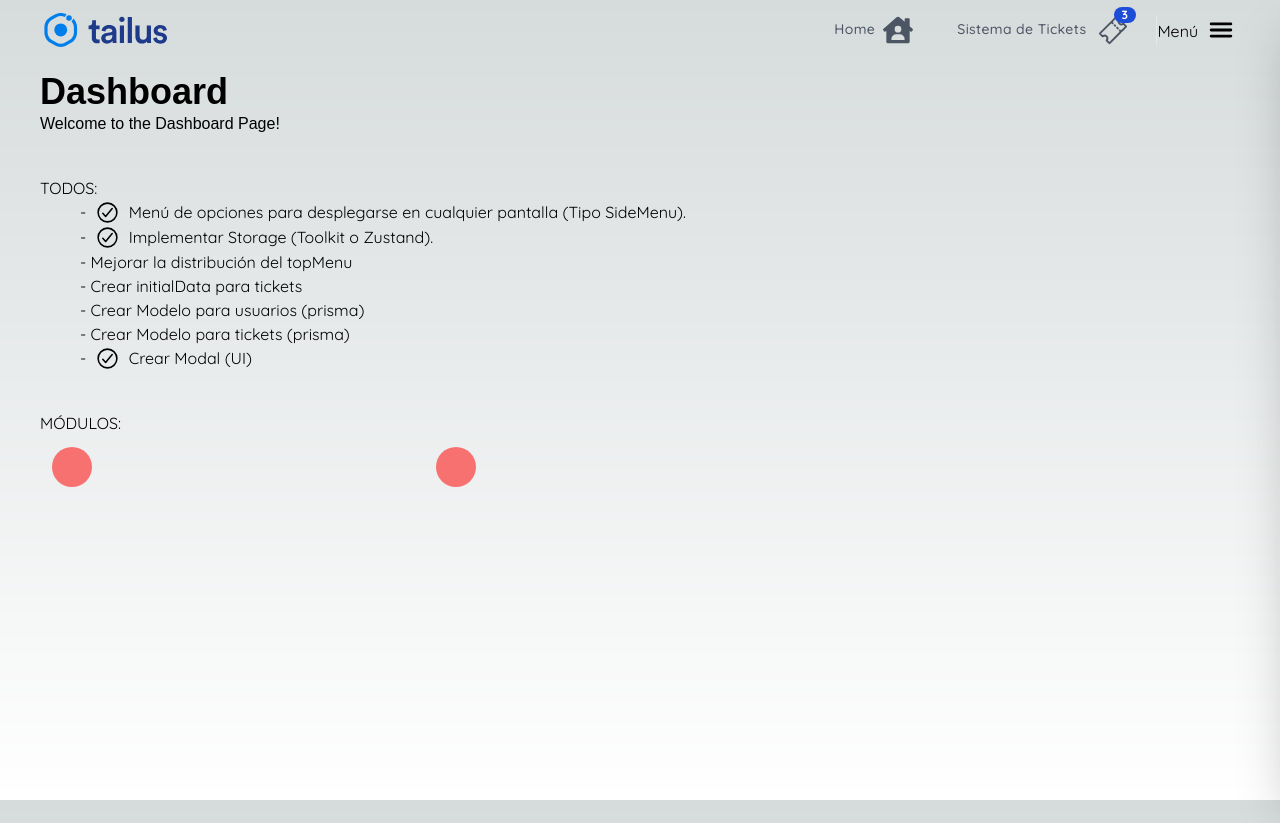
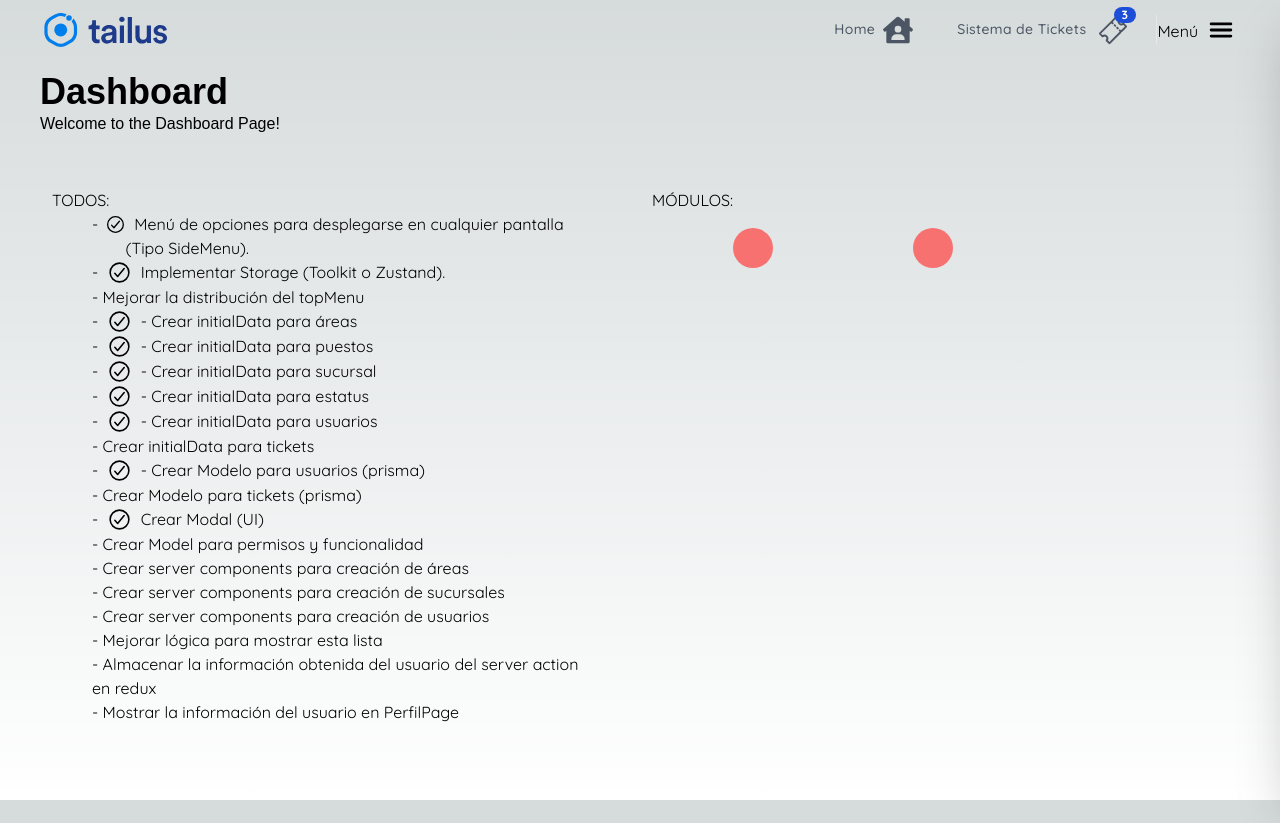
Before and after one commit to JCUrquiza/crmsmocho, a Next.js app: page /dashboard in a window 1280 px wide. After the commit the page ends 800 px from the top, so only its background shows below. Built offline with nearby package versions, Linux system fonts and the light colour scheme; a web font is replaced by a local one.

Commit message:
Improve de flex with containers in dashboard page

```diff
--- a/src/app/dashboard/page.tsx
+++ b/src/app/dashboard/page.tsx
@@ -10,7 +10,9 @@ export default function TicketsPage() {
 
             <div className='py-10'>
 
-                <div className='pb-10'>
+                <div className='flex flex-row w-full'>
+
+                    <div className='flex flex-col w-1/2 m-3'>
                         <h3>TODOS:</h3>
                         <ul className='px-10'>
                             <li className='flex'>
@@ -22,21 +24,53 @@ export default function TicketsPage() {
                                 Implementar Storage (Toolkit o Zustand).
                             </li>
                             <li> - Mejorar la distribución del topMenu</li>
+                            <li className='flex'>
+                                - &nbsp; <IoCheckmarkCircleOutline size={25} /> &nbsp;
+                                - Crear initialData para áreas
+                            </li>
+                            <li className='flex'>
+                                - &nbsp; <IoCheckmarkCircleOutline size={25} /> &nbsp;
+                                - Crear initialData para puestos
+                            </li>
+                            <li className='flex'>
+                                - &nbsp; <IoCheckmarkCircleOutline size={25} /> &nbsp;
+                                - Crear initialData para sucursal
+                            </li>
+                            <li className='flex'>
+                                - &nbsp; <IoCheckmarkCircleOutline size={25} /> &nbsp;
+                                - Crear initialData para estatus
+                            </li>
+                            <li className='flex'>
+                                - &nbsp; <IoCheckmarkCircleOutline size={25} /> &nbsp;
+                                - Crear initialData para usuarios
+                            </li>
                             <li> - Crear initialData para tickets</li>
-                        <li> - Crear Modelo para usuarios (prisma)</li>
+                            <li className='flex'>
+                                - &nbsp; <IoCheckmarkCircleOutline size={25} /> &nbsp;
+                                - Crear Modelo para usuarios (prisma)
+                            </li>
                             <li> - Crear Modelo para tickets (prisma)</li>
                             <li className='flex'>
                                 - &nbsp; <IoCheckmarkCircleOutline size={25} /> &nbsp;
                                 Crear Modal (UI)
                             </li>
+                            <li> - Crear Model para permisos y funcionalidad</li>
+                            <li> - Crear server components para creación de áreas</li>
+                            <li> - Crear server components para creación de sucursales</li>
+                            <li> - Crear server components para creación de usuarios</li>
+                            <li> - Mejorar lógica para mostrar esta lista</li>
+                            <li> - Almacenar la información obtenida del usuario del server action en redux</li>
+                            <li> - Mostrar la información del usuario en PerfilPage</li>
                         </ul>
                     </div>
 
+                    <div className='flex flex-row w-1/2 mt-3'>
+
                         <h3>MÓDULOS:</h3>
 
-                <div className='flex space-x-80'>
+                        <div className='flex flex-row mt-10'>
 
-                    <div className='flex p-3'>
+                            <div className='flex pr-3'>
                                 <input type='checkbox' className=' bg-red-400 h-10 w-10 rounded-[100%] cursor-pointer
                                     appearance-none peer z-20 checked:opacity-50  transition-all duration-300
                                     checked:mt-1 checked:h-8 checked:w-8
@@ -69,7 +103,7 @@ export default function TicketsPage() {
                                 </div>
                             </div>
 
-                    <div className='flex p-3'>
+                            <div className='flex pl-32'>
                                 <input type='checkbox' className=' bg-red-400 h-10 w-10 rounded-[100%] cursor-pointer
                                     appearance-none peer z-20 checked:opacity-50  transition-all duration-300
                                     checked:mt-1 checked:h-8 checked:w-8
@@ -107,5 +141,9 @@ export default function TicketsPage() {
                     </div>
 
                 </div>
+
+            </div>
+
+        </div>
     )
 }
```
Lines whose indentation alone changed are shown as unchanged.
